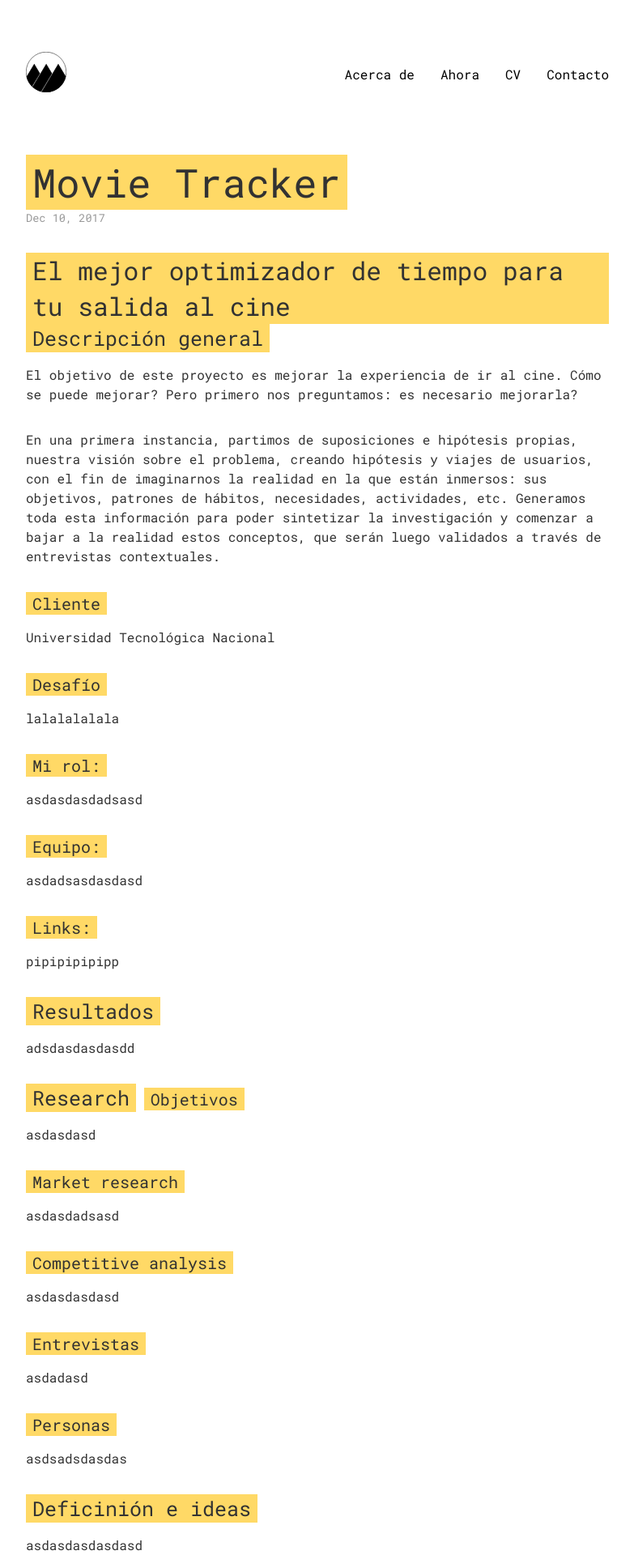
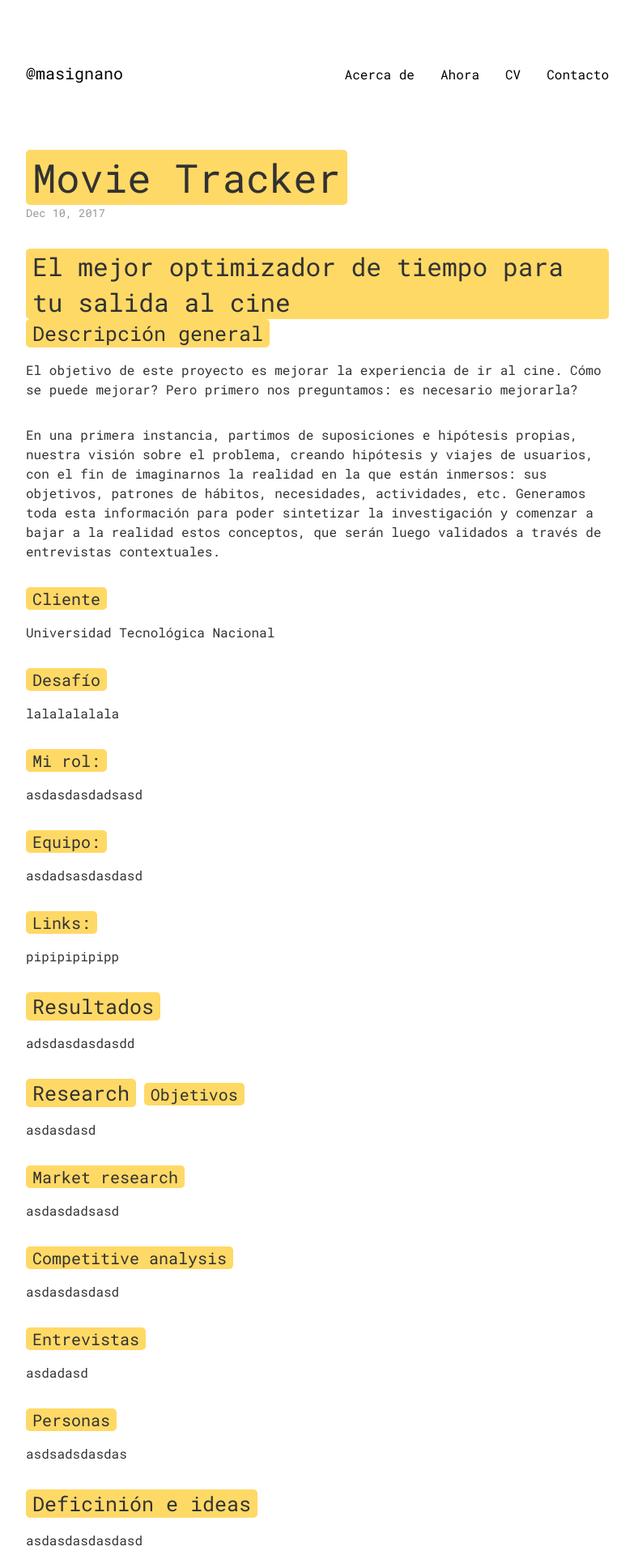
Before and after one commit to martinmasignano/martinmasignano.github.io, a Jekyll site: the page built from _work/movie-tracker.md, in a window 1280 px wide. Shown: the top 1920 px of the page at 81% size, without its empty margins (248-1031 px from the left). Built offline with Jekyll 4.4.1, drawn with Linux system fonts in a browser that asks for light colours; nearby versions of some CDN libraries.

Commit message:
Actualizo logo

```diff
--- a/_includes/header.html
+++ b/_includes/header.html
@@ -1,9 +1,10 @@
 <header class="site-header" role="banner">
     {%- assign default_paths = site.pages | map: "path" -%}
     {%- assign page_paths = site.header_pages | default: default_paths -%}
-    <h2 class="site-title" >
+    <h1 class="site-title" >
         <a rel="author" href="{{ "/" | relative_url }}">
-            {%- include logo.html -%}
+            <!-- {%- include logo.html -%} -->
+            @masignano
         </a>
     </h2>
 
--- a/_sass/minimal/headings.scss
+++ b/_sass/minimal/headings.scss
@@ -70,11 +70,16 @@ header {
 
 .site-title {
     float: left;
+    font-size: $h5-size;
 
     .logo {
         width: 50px;
         display: inline-block;
         height: auto;
+    }
+
+    a {
+        padding: .6em 0;
     }
 }
 
--- a/_sass/minimal/layout.scss
+++ b/_sass/minimal/layout.scss
@@ -80,6 +80,7 @@ nav {
         background-color: $headings-bg;
         display: inline-block;
         padding: 0 .5rem;
+        border-radius: 5px;
     }
 }
 
```
